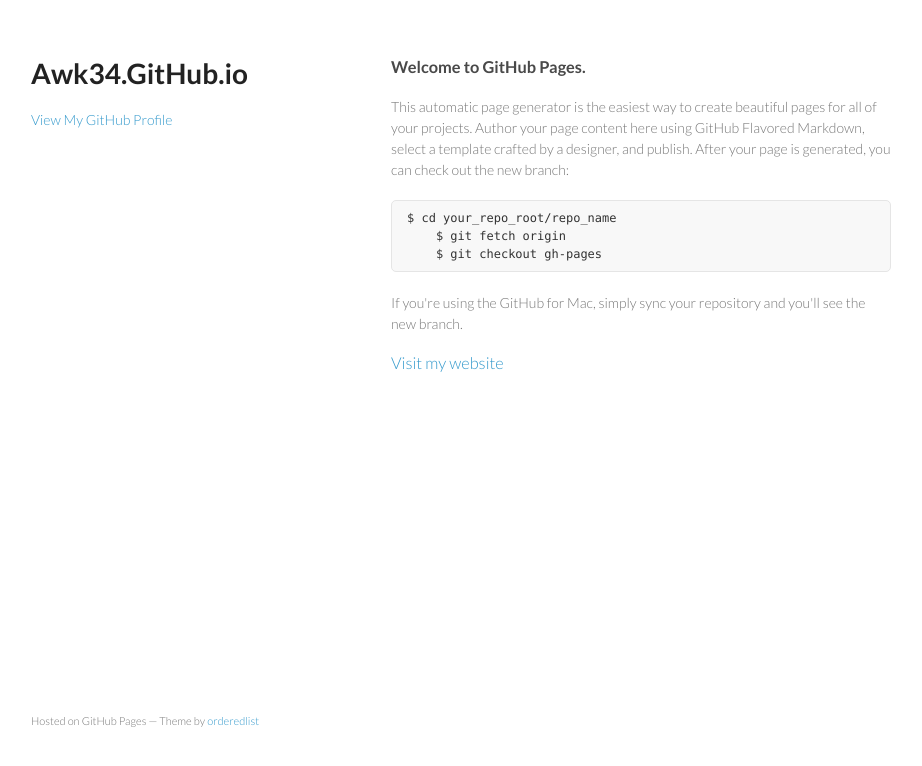
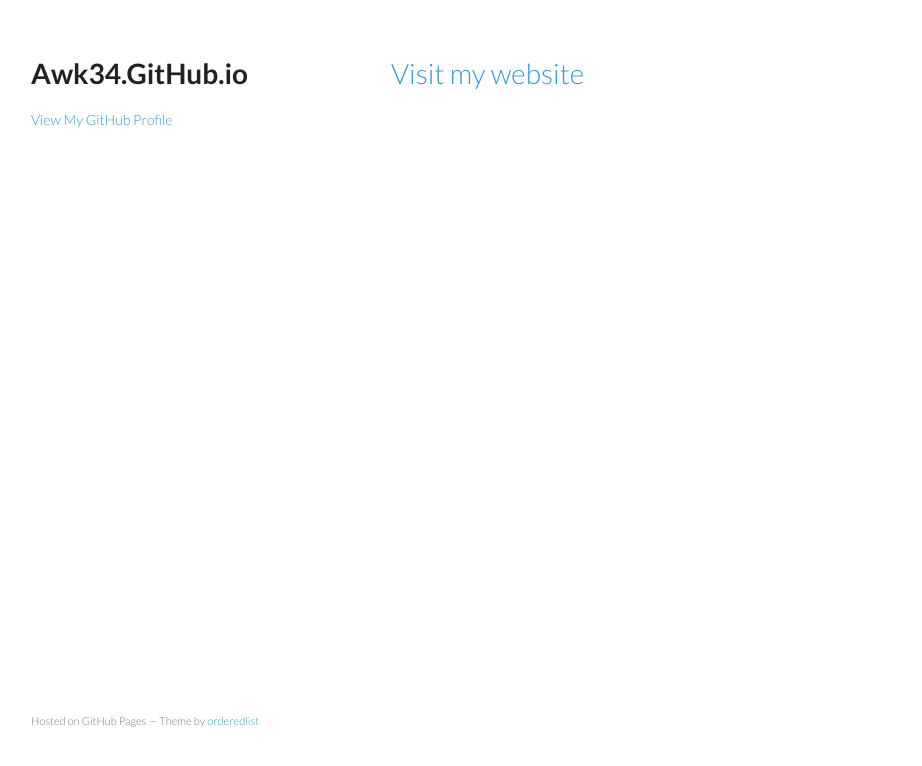
Before and after one commit to Awk34/awk34.github.io, a plain HTML site: page index.html in a window 1280 px wide. Shown: the whole page, without its empty margins (179-1101 px from the left). Drawn offline with Linux system fonts and the light colour scheme.

Commit message:
Update index.html

```diff
--- a/index.html
+++ b/index.html
@@ -22,28 +22,13 @@
         <p class="view"><a href="https://github.com/Awk34">View My GitHub Profile</a></p>
     </header>
     <section>
-        <h3>
-            <a id="welcome-to-github-pages" class="anchor" href="#welcome-to-github-pages" aria-hidden="true"><span
-                class="octicon octicon-link"></span></a>Welcome to GitHub Pages.</h3>
-
-        <p>This automatic page generator is the easiest way to create beautiful pages for all of your projects. Author
-            your page content here using GitHub Flavored Markdown, select a template crafted by a designer, and publish.
-            After your page is generated, you can check out the new branch:</p>
-
-<pre><code>$ cd your_repo_root/repo_name
-    $ git fetch origin
-    $ git checkout gh-pages
-</code></pre>
-
-        <p>If you're using the GitHub for Mac, simply sync your repository and you'll see the new branch.</p>
-
-        <h3>
+        <h1>
             <a id="designer-templates" class="anchor" href="http://andrewkoroluk.com" aria-hidden="true">
                 <span class="octicon octicon-link">
                     Visit my website
                 </span>
             </a>
-        </h3>
+        </h1>
     </section>
     <footer>
         <p>
```
